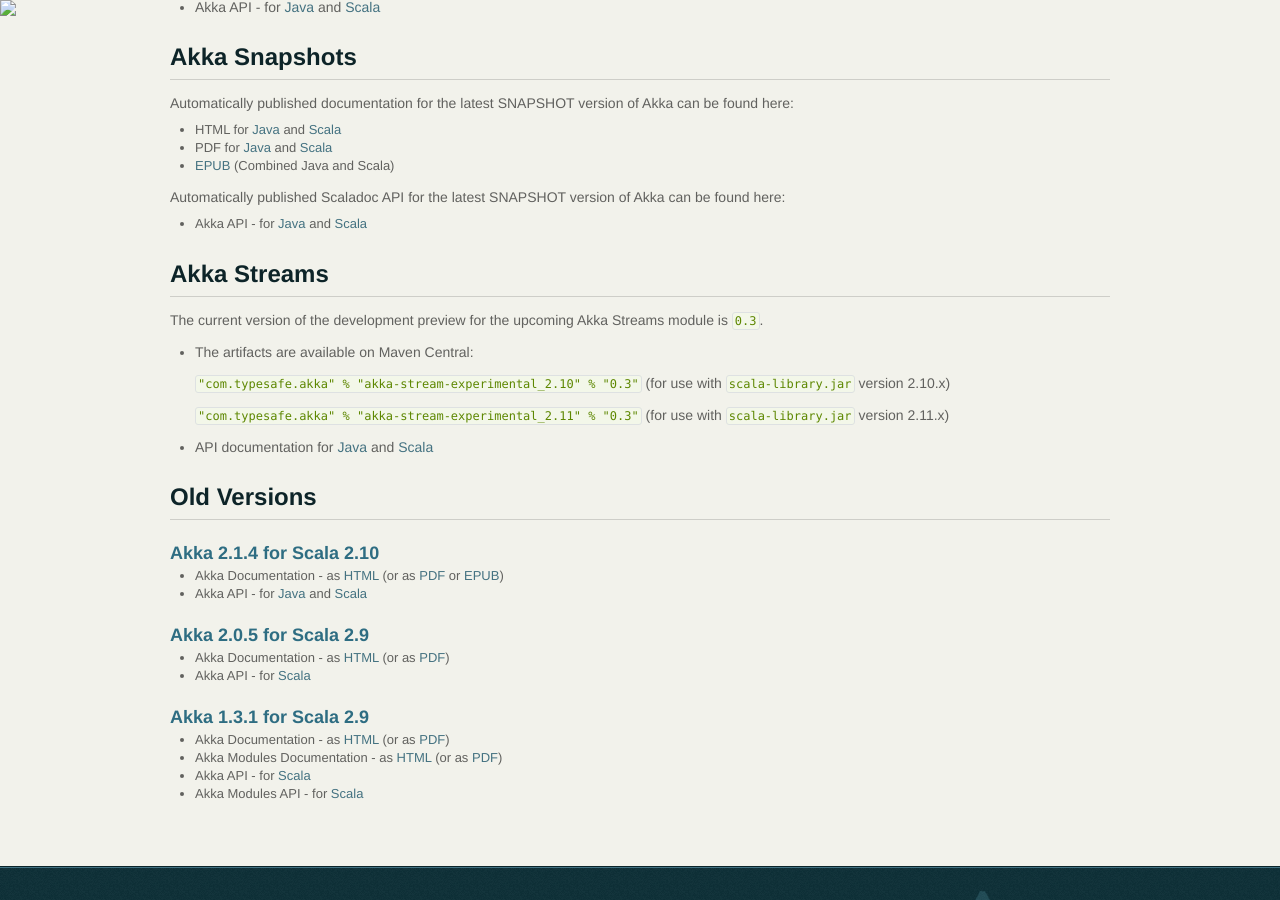
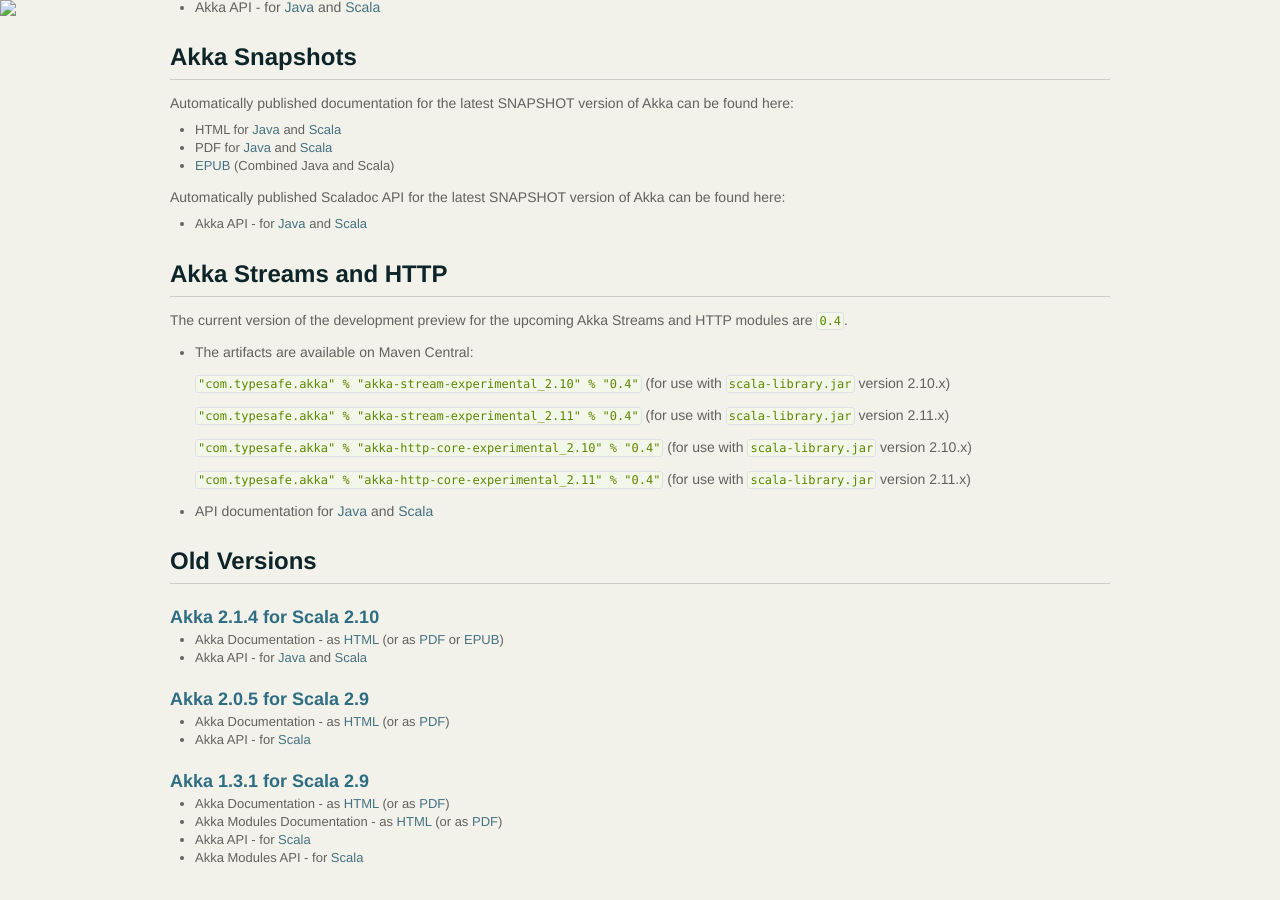
Before and after one commit to raboof/akka.github.com, a Jekyll site: the page built from docs/index.md, in a window 1280 px wide and 900 px high, scrolled down 474 px. Built offline with Jekyll 4.4.1, drawn with Linux system fonts in a browser that asks for light colours.

Commit message:
Update docs for stream and http 0.4

```diff
--- a/docs/index.md
+++ b/docs/index.md
@@ -37,17 +37,21 @@
 
 * Akka API - for [Java](http://doc.akka.io/japi/akka/snapshot/) and [Scala](http://doc.akka.io/api/akka/snapshot/)
 
-## Akka Streams
+## Akka Streams and HTTP
 
-The current version of the development preview for the upcoming Akka Streams module is `0.3`.
+The current version of the development preview for the upcoming Akka Streams and HTTP modules are `0.4`.
 
 * The artifacts are available on Maven Central:
 
-    `"com.typesafe.akka" % "akka-stream-experimental_2.10" % "0.3"` (for use with `scala-library.jar` version 2.10.x)
+    `"com.typesafe.akka" % "akka-stream-experimental_2.10" % "0.4"` (for use with `scala-library.jar` version 2.10.x)
 
-    `"com.typesafe.akka" % "akka-stream-experimental_2.11" % "0.3"` (for use with `scala-library.jar` version 2.11.x)
+    `"com.typesafe.akka" % "akka-stream-experimental_2.11" % "0.4"` (for use with `scala-library.jar` version 2.11.x)
 
-* API documentation for [Java](http://doc.akka.io/japi/akka-stream-experimental/0.3/) and [Scala](http://doc.akka.io/api/akka-stream-experimental/0.3/)
+    `"com.typesafe.akka" % "akka-http-core-experimental_2.10" % "0.4"` (for use with `scala-library.jar` version 2.10.x)
+
+    `"com.typesafe.akka" % "akka-http-core-experimental_2.11" % "0.4"` (for use with `scala-library.jar` version 2.11.x)
+
+* API documentation for [Java](http://doc.akka.io/japi/akka-stream-and-http-experimental/0.4/) and [Scala](http://doc.akka.io/api/akka-stream-and-http-experimental/0.4/)
 
 ## Old Versions
 
```
